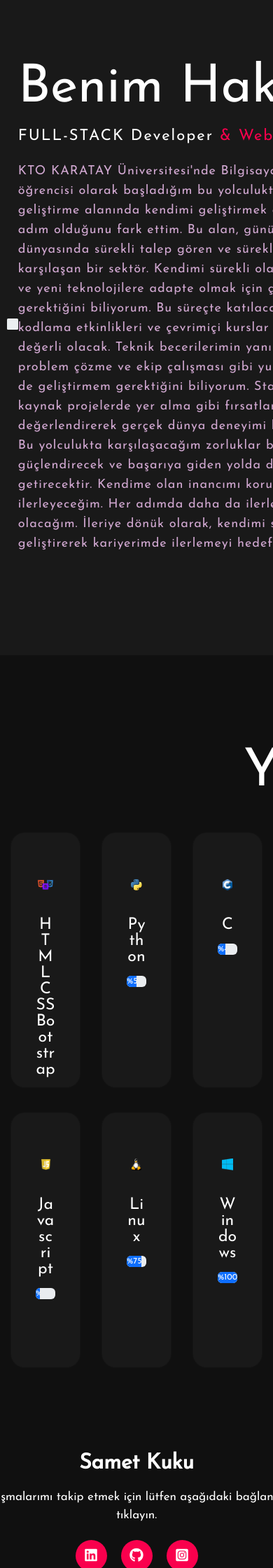
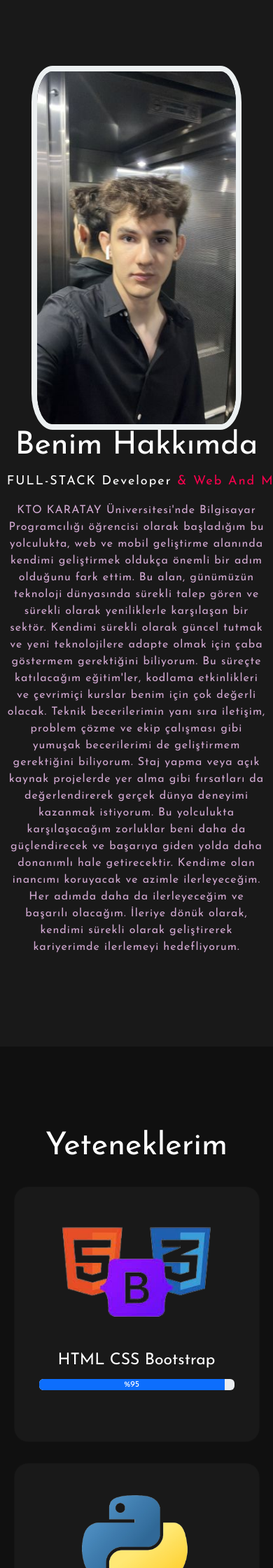
Before and after one commit to SametKuku/SametWebsite, a PHP site: page /hakkimda.html in a window 390 px wide; the page is wider, and only the part inside the window is pictured. Shown: the part 200-2440 px from the top of that part at 70% size. Run offline with PHP 8.4, Linux system fonts and the light colour scheme.

Commit message:
Update style.css

```diff
--- a/Portfolyo/css/style.css
+++ b/Portfolyo/css/style.css
@@ -397,3 +397,250 @@ footer p:nth-child(2){
     -webkit-transform: scale(1.3); /* Safari 3-8 */
      transform: scale(1.3);
    }
+
+
+
+
+
+
+
+
+
+
+
+
+   /* CSS for mobile responsiveness */
+@media only screen and (max-width: 768px) {
+    .hero {
+        height: auto;
+        min-height: 100vh;
+        background-size: cover;
+        background-position: center;
+    }
+
+    nav {
+        padding: 25px 8%;
+    }
+
+    .logo {
+        font-size: 28px;
+    }
+
+    nav ul li {
+        padding: 10px 15px;
+    }
+
+    .content {
+        position: static;
+        text-align: center;
+        margin-top: 20px;
+        left: 0;
+        transform: none;
+        top: 0;
+    }
+
+    h1 {
+        font-size: 45px;
+    }
+
+    h3 {
+        font-size: 20px;
+        margin-bottom: 30px;
+    }
+
+    .newslatter form input:first-child {
+        padding: 14px 15px;
+    }
+
+    .newslatter form input:last-child {
+        padding: 10px 15px;
+        top: 0;
+        right: 0;
+    }
+
+    .about img {
+        width: 100%;
+        max-width: 300px;
+    }
+
+    .about-text {
+        width: 100%;
+        text-align: center;
+    }
+
+    .about-text h2 {
+        font-size: 45px;
+    }
+
+    .about-text h5 {
+        font-size: 18px;
+        margin-bottom: 20px;
+    }
+
+    .about-text p {
+        font-size: 16px;
+        line-height: 24px;
+        margin-bottom: 30px;
+    }
+
+    .main {
+        flex-direction: column;
+        align-items: center;
+    }
+
+    .title h2 {
+        font-size: 45px;
+        width: 90%;
+        margin: 20px auto;
+    }
+
+    .box {
+        flex-direction: column;
+        align-items: center;
+    }
+
+    .card {
+        width: 90%;
+        margin: 15px 0;
+    }
+
+    .contact-me p {
+        font-size: 24px;
+        margin-bottom: 20px;
+    }
+
+    .contact-me .button-two {
+        padding: 13px 20px;
+    }
+
+    footer {
+        padding: 20px 5%;
+    }
+
+    footer p:nth-child(1) {
+        font-size: 24px;
+    }
+
+    footer p:nth-child(2) {
+        font-size: 14px;
+    }
+
+    .social a {
+        width: 40px;
+        height: 40px;
+        font-size: 18px;
+        margin: 12px 8px;
+    }
+}
+
+@media only screen and (max-width: 480px) {
+    .logo {
+        font-size: 22px;
+    }
+
+    .content h1 {
+        font-size: 22px;
+    }
+
+    h1 {
+        font-size: 35px;
+    }
+
+    .yuvarla {
+        width: 60%;
+    }
+
+    footer p:nth-child(1) {
+        font-size: 20px;
+    }
+
+    footer p:nth-child(2) {
+        font-size: 12px;
+    }
+
+    .social a {
+        width: 35px;
+        height: 35px;
+        font-size: 16px;
+        margin: 10px 6px;
+    }
+}
+
+
+
+
+
+
+/* CSS for mobile responsiveness */
+@media only screen and (max-width: 768px) {
+    nav {
+        padding: 25px 8%;
+    }
+
+    .logo {
+        font-size: 28px;
+    }
+
+    nav ul li {
+        padding: 10px 15px;
+    }
+
+    .content {
+        position: static;
+        text-align: center;
+        margin-top: 20px;
+    }
+
+    .yuvarla {
+        width: 70%;
+        margin: 20px auto;
+    }
+
+    footer {
+        padding: 20px 5%;
+    }
+
+    footer p:nth-child(1) {
+        font-size: 24px;
+    }
+
+    footer p:nth-child(2) {
+        font-size: 14px;
+    }
+
+    .social a {
+        width: 40px;
+        height: 40px;
+        font-size: 18px;
+        margin: 12px 8px;
+    }
+}
+
+@media only screen and (max-width: 480px) {
+    .logo {
+        font-size: 22px;
+    }
+
+    .content h1 {
+        font-size: 22px;
+    }
+
+    .yuvarla {
+        width: 60%;
+    }
+
+    footer p:nth-child(1) {
+        font-size: 20px;
+    }
+
+    footer p:nth-child(2) {
+        font-size: 12px;
+    }
+
+    .social a {
+        width: 35px;
+        height: 35px;
+        font-size: 16px;
+        margin: 10px 6px;
+    }
+}
```
